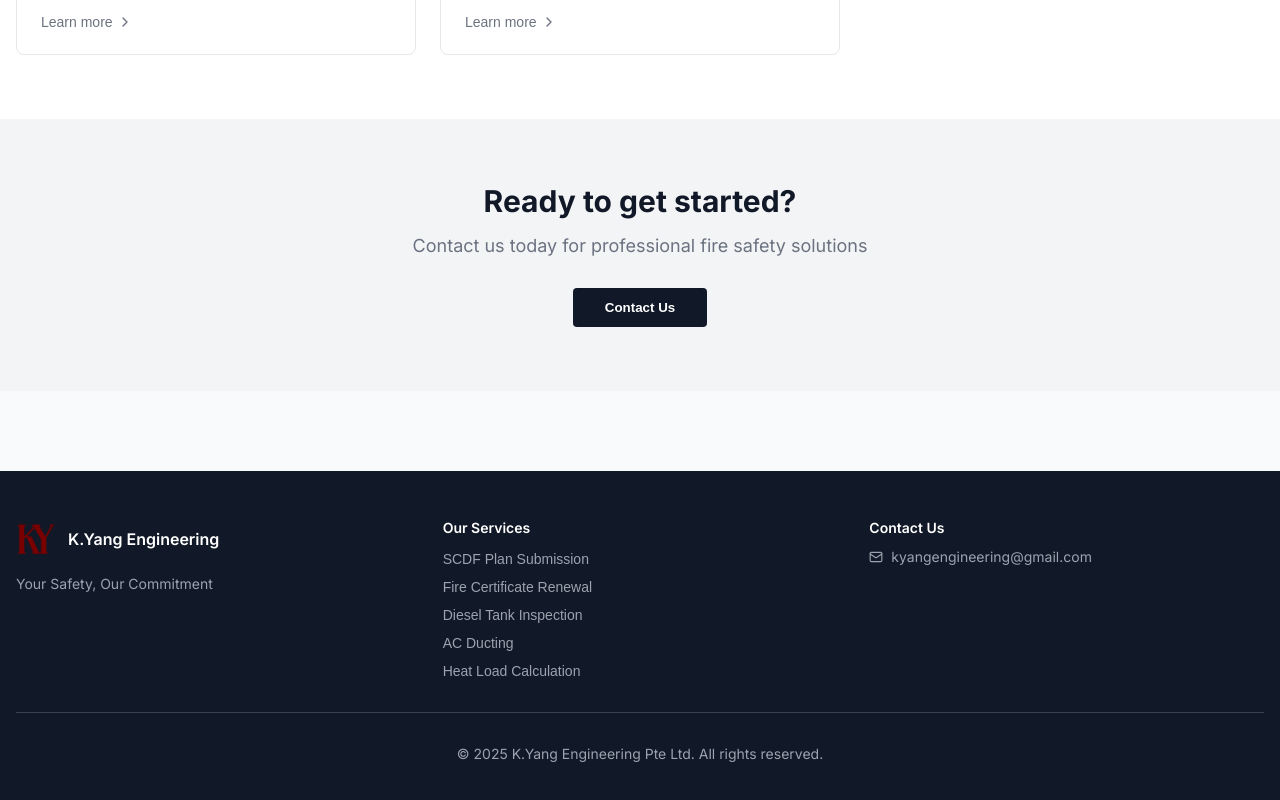
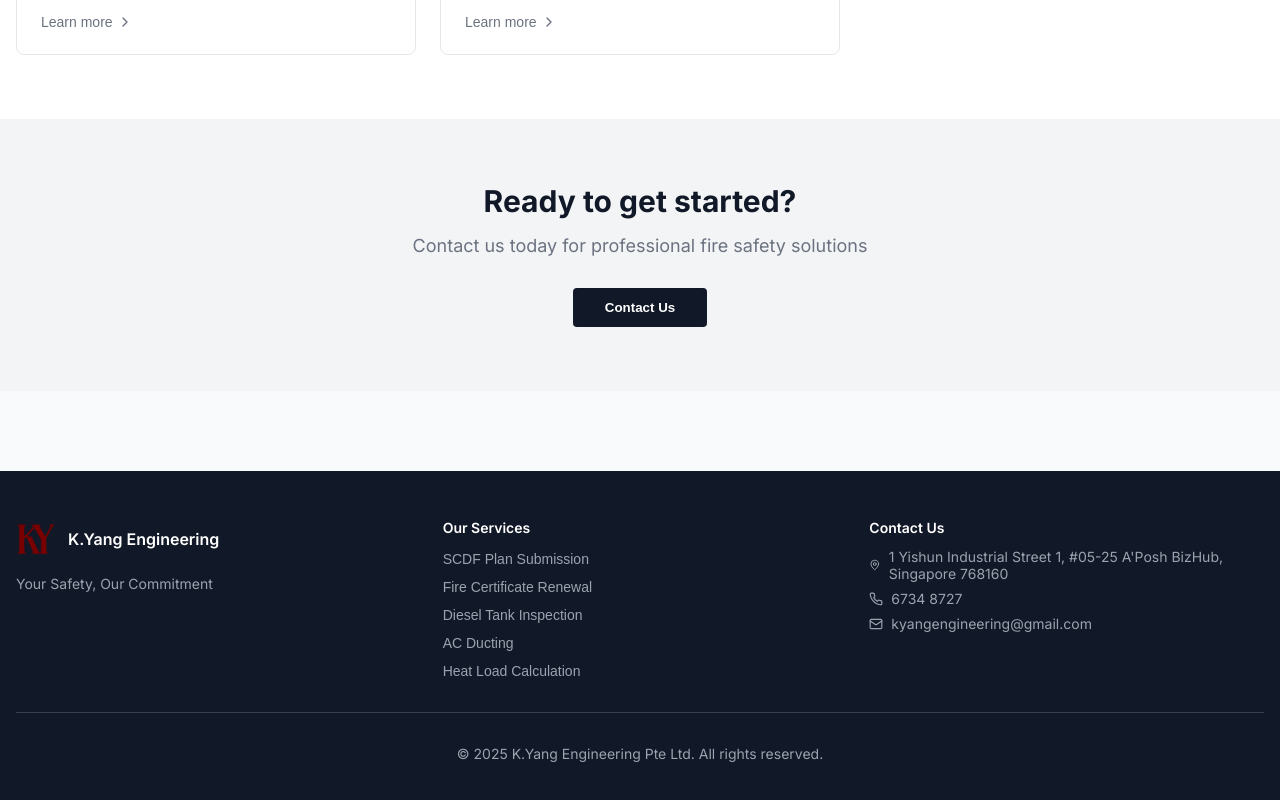
Before and after one commit to mun-x/kyangengineering, a React (Vite) app: page / in a window 1280 px wide. Shown: the part 882-1682 px from the top of the page. Built offline with nearby package versions, Linux system fonts and the light colour scheme; the HTML template or start-up script is replaced by a standard one.

Commit message:
update contact details

```diff
--- a/src/components/Footer.jsx
+++ b/src/components/Footer.jsx
@@ -1,5 +1,5 @@
 import React from 'react';
-import { Mail } from 'lucide-react';
+import { Mail, Phone, MapPin } from 'lucide-react';
 import { translations } from '../data/translations';
 import { serviceKeys } from '../data/serviceData';
 
@@ -45,6 +45,14 @@
             <h3 className="footer-heading">{t.contact.title}</h3>
             <div className="footer-contact">
               <div className="footer-contact-item">
+                <MapPin size={14} />
+                <span>1 Yishun Industrial Street 1, #05-25 A'Posh BizHub, Singapore 768160</span>
+              </div>
+              <div className="footer-contact-item">
+                <Phone size={14} />
+                <span>6734 8727</span>
+              </div>
+              <div className="footer-contact-item">
                 <Mail size={14} />
                 <span>kyangengineering@gmail.com</span>
               </div>
```
